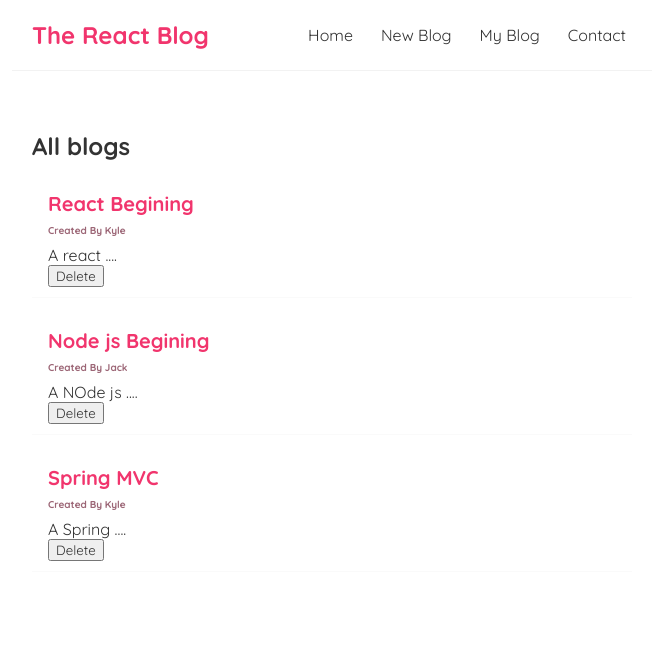
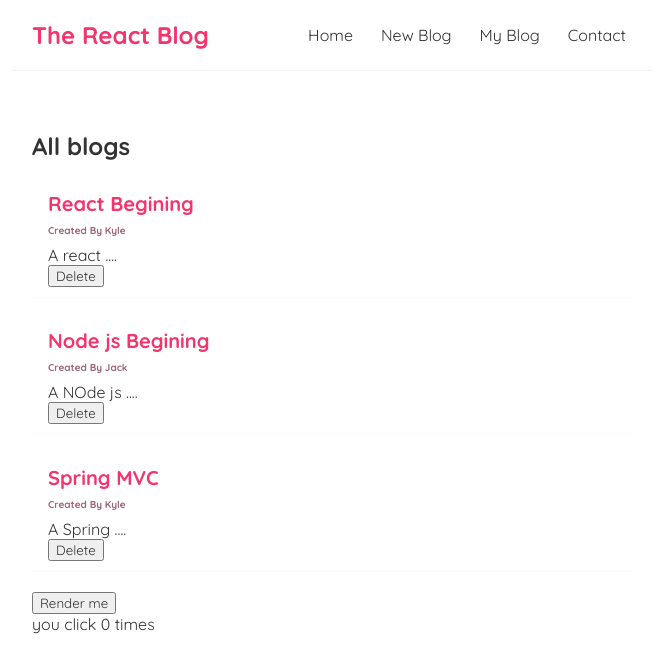
Before and after one commit to arindom38/React-Basic, a React (Create React App) app in the folder my-blog/: page / in a window 1280 px wide. Shown: the top 672 px of the page, without its empty margins (308-965 px from the left). Built offline with nearby package versions, Linux system fonts and the light colour scheme.

Commit message:
UseEffect hook learning

```diff
--- a/my-blog/src/BlogList.js
+++ b/my-blog/src/BlogList.js
@@ -9,7 +9,6 @@
                     <h4>Created By {blog.author}</h4>
                     <p>{blog.body}</p>
                     <button onClick={() => handleDelete(blog.id)}>Delete</button>
-                    {console.log("BlogList: "+blog.id)}
                 </div>
             ))}
         </div>
--- a/my-blog/src/Home.js
+++ b/my-blog/src/Home.js
@@ -9,10 +9,12 @@
         {title: "Spring MVC",body:"A Spring ....",author:"Kyle",id:3},
     ])
 
+    const [count,setCount] = useState(0)
+
     //this function execute in evertime this component is rendered
     useEffect(() => {
      console.log("I will come everytime you render")
-    })
+    },[count]) //Dependency array only affect render to the dependencies afte click render button one time
 
     const handleDelete = (id) => {
         const newBlogs = blogs.filter(blog=> (blog.id !== id))
@@ -21,6 +23,8 @@
     return (
         <div className="home">
             <BlogList blogs={blogs} title="All blogs" handleDelete={handleDelete} /> {/*passing/receiveing the functions as props*/}
+            <button onClick={() => (setCount(count+1))}>Render me</button>
+            <p>you click {count} times</p>
         </div>
      );
 }
```
